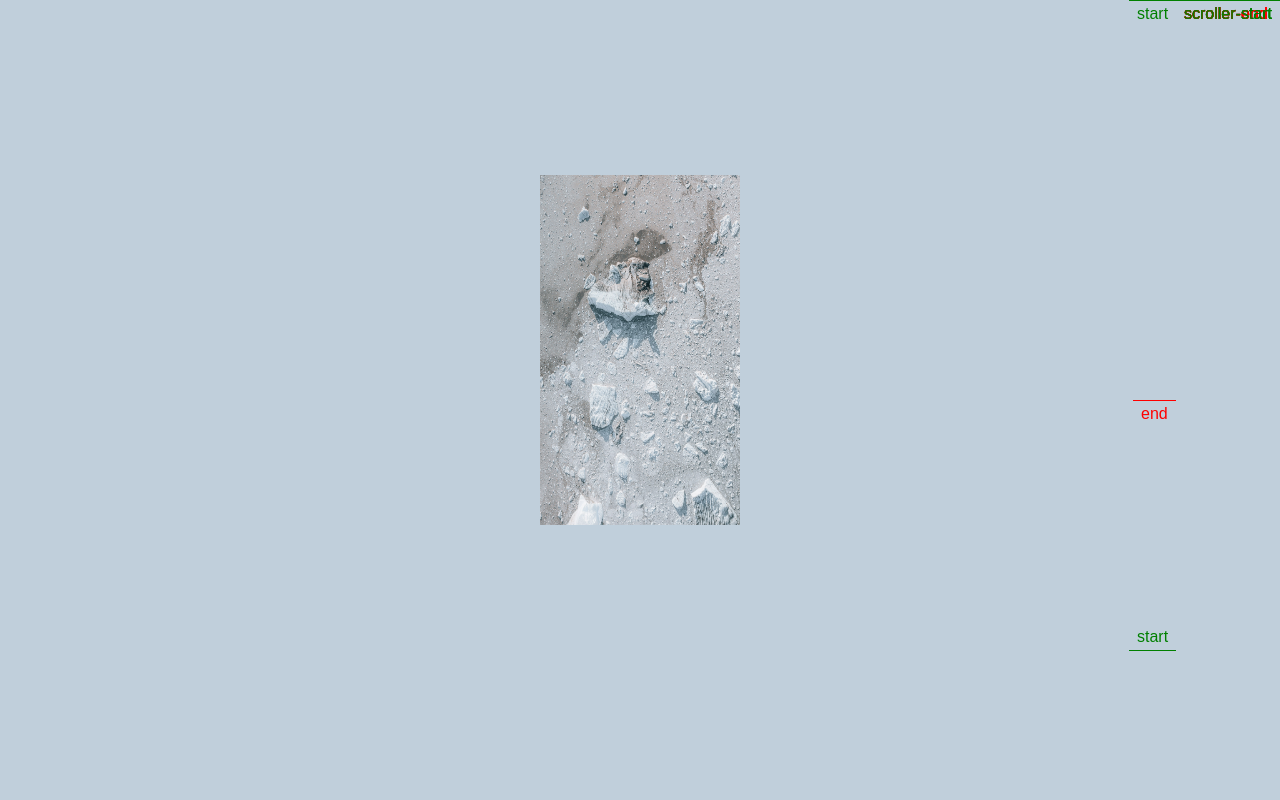
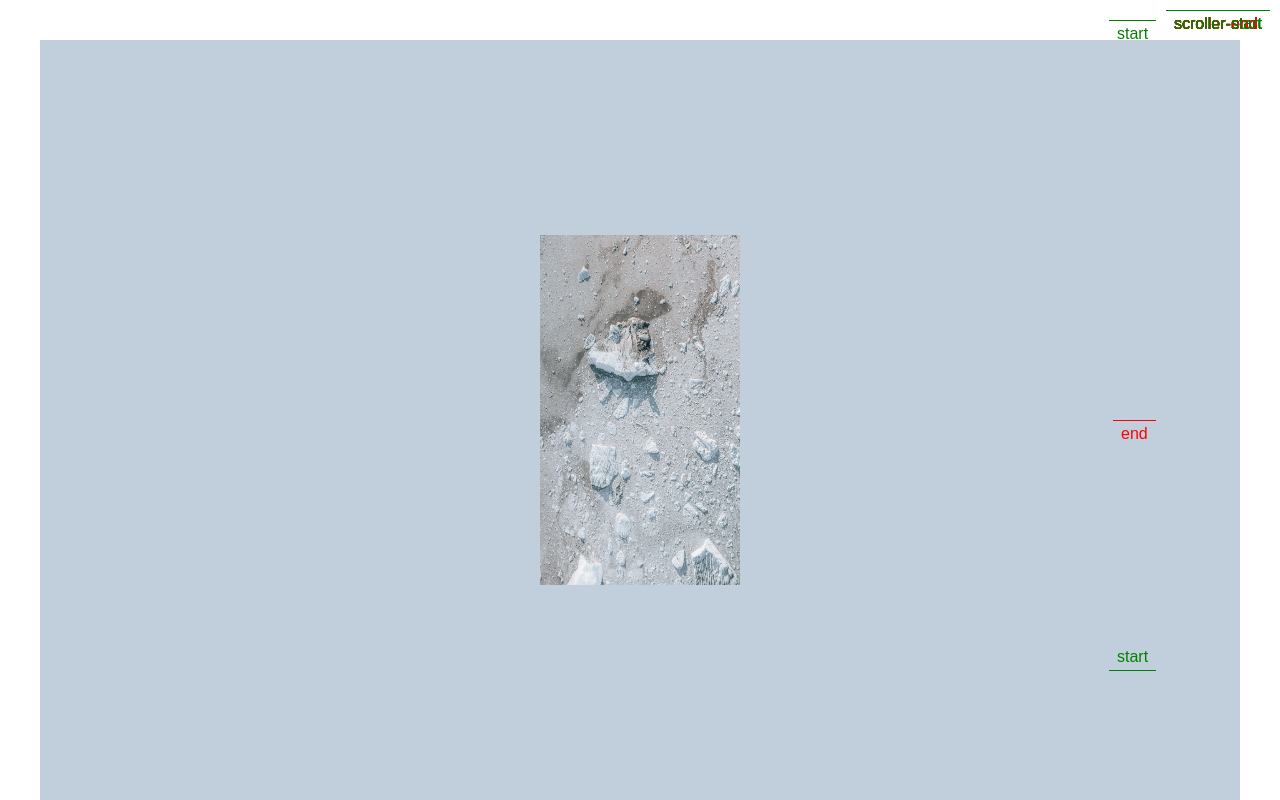
Before and after one commit to SanjeevMidda/gsap-image-scroll, a React (Create React App) app: page / in a window 1280 px wide. Shown: the top 800 px of the page. Built offline with nearby package versions, Linux system fonts and the light colour scheme.

Commit message:
Update index.css

```diff
--- a/src/index.css
+++ b/src/index.css
@@ -1,5 +1,5 @@
 * {
-  margin: 0px;
+  margin: 10px;
 
   font-family: "Inter", sans-serif;
   font-optical-sizing: auto;
```
